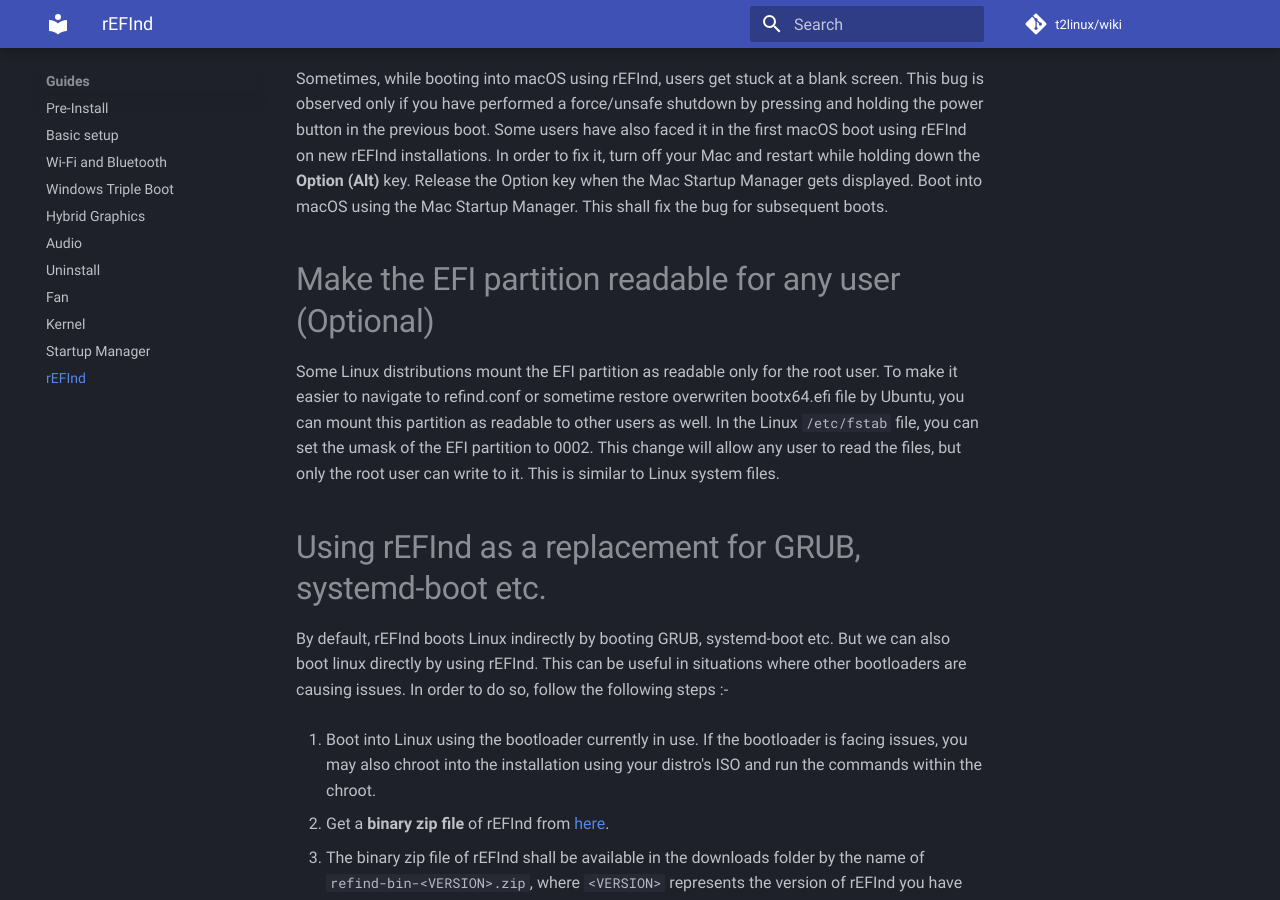
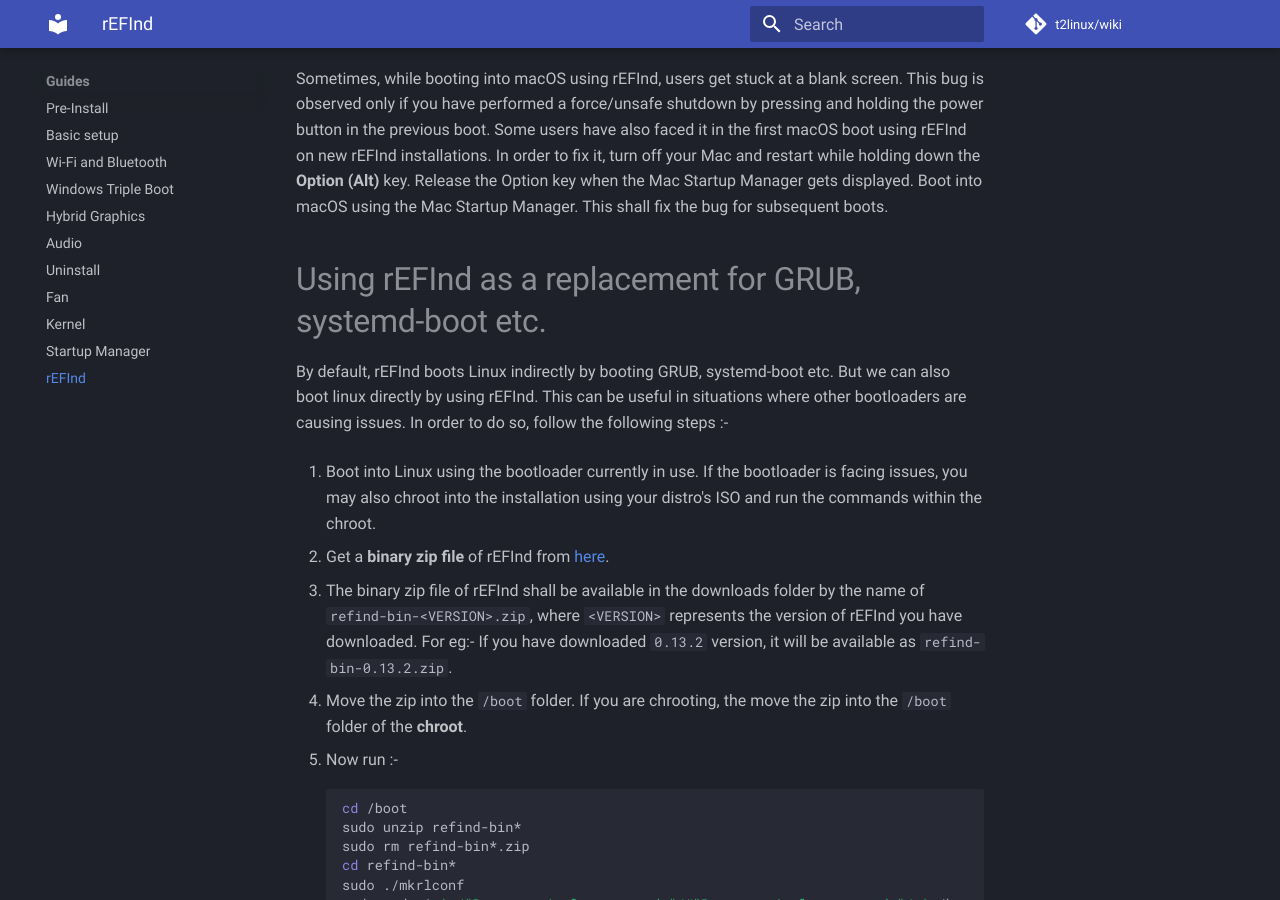
Before and after one commit to t2linux/wiki, an MkDocs documentation site: the page built from docs/guides/refind.md, in a window 1280 px wide and 900 px high, scrolled down 2675 px. Built offline with MkDocs 1.6.1 and Material for MkDocs 9.7.7, drawn with Linux system fonts in a browser that asks for light colours; comment, search, counter and statistics services are not loaded.

Commit message:
removed refind changes

```diff
--- a/docs/guides/refind.md
+++ b/docs/guides/refind.md
@@ -78,10 +78,6 @@ After correctly installing and configuring rEFInd, we need to make it boot by de
 # Fixing blank screen on booting macOS using rEFInd
 
 Sometimes, while booting into macOS using rEFInd, users get stuck at a blank screen. This bug is observed only if you have performed a force/unsafe shutdown by pressing and holding the power button in the previous boot. Some users have also faced it in the first macOS boot using rEFInd on new rEFInd installations. In order to fix it, turn off your Mac and restart while holding down the **Option (Alt)** key. Release the Option key when the Mac Startup Manager gets displayed. Boot into macOS using the Mac Startup Manager. This shall fix the bug for subsequent boots.
-
-# Make the EFI partition readable for any user (Optional)
-
-Some Linux distributions mount the EFI partition as readable only for the root user. To make it easier to navigate to refind.conf or sometime restore overwriten bootx64.efi file by Ubuntu, you can mount this partition as readable to other users as well. In the Linux `/etc/fstab` file, you can set the umask of the EFI partition to 0002. This change will allow any user to read the files, but only the root user can write to it. This is similar to Linux system files.
 
 # Using rEFInd as a replacement for GRUB, systemd-boot etc.
 
```
